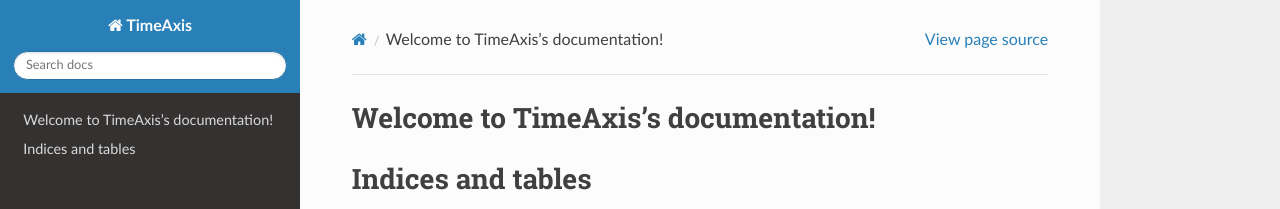
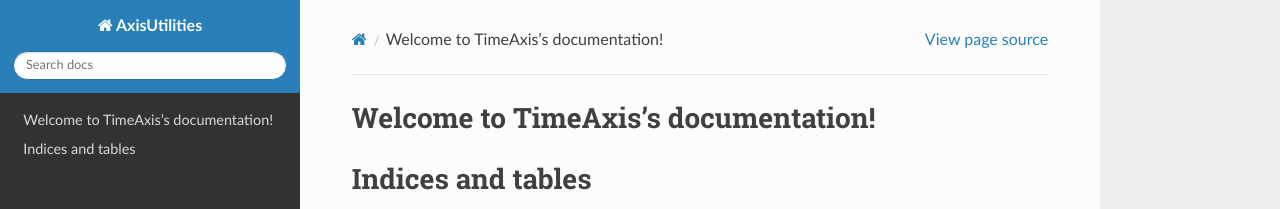
Before and after one commit to coderepocenter/AxisUtilities, a Sphinx documentation site: the page built from docs/source/index.rst, in a window 1280 px wide. Shown: the top 209 px of the page. Built offline with Sphinx 7.4.7 and the Read the Docs theme 2.0.0, drawn with Linux system fonts in a browser that asks for light colours.

Commit message:
Changing time references to make it more general

```diff
--- a/timeaxis_env.yml
+++ b/axisutilities_env.yml
@@ -1,7 +1,8 @@
-name: TimeAxis
+name: AxisUtilities
 channels:
   - defaults
 dependencies:
   - numpy
   - cftime
   - scipy
+  - numba
--- a/docs/source/conf.py
+++ b/docs/source/conf.py
@@ -19,7 +19,7 @@
 
 # -- Project information -----------------------------------------------------
 
-project = 'TimeAxis'
+project = 'AxisUtilities'
 copyright = '2019, Mohammad Abouali'
 author = 'Mohammad Abouali'
 
--- a/meta.yaml
+++ b/meta.yaml
@@ -1,5 +1,5 @@
 package:
-  name: timeaxis
+  name: axisUtilities
   version: '19.10.0'
 
 source:
@@ -16,4 +16,4 @@
   run:
     - python
 about:
-  summary: Manages TimeAxis and provides some utilities
+  summary: Manages Axis and provides some utilities
--- a/setup.py
+++ b/setup.py
@@ -9,13 +9,13 @@
     requirements = fh.read().split("\n")
 
 setuptools.setup(
-    name="TimeAxis",
+    name="AxisUtilities",
     version=__version__,
-    author="Mohammad ABouali",
+    author="Mohammad Abouali",
     author_email="maboualidev@gmail.com",
     long_description=long_description,
     long_description_content_type="text/markdown",
-    url="https://github.com/maboualidev/TimeAxis",
+    url="https://github.com/coderepocenter/AxisUtilities.git",
     packages=setuptools.find_packages(),
     install_requires=requirements,
     classifiers=[
```
Also changed, not shown: README.md (+7 -7 lines), 3 other files.
